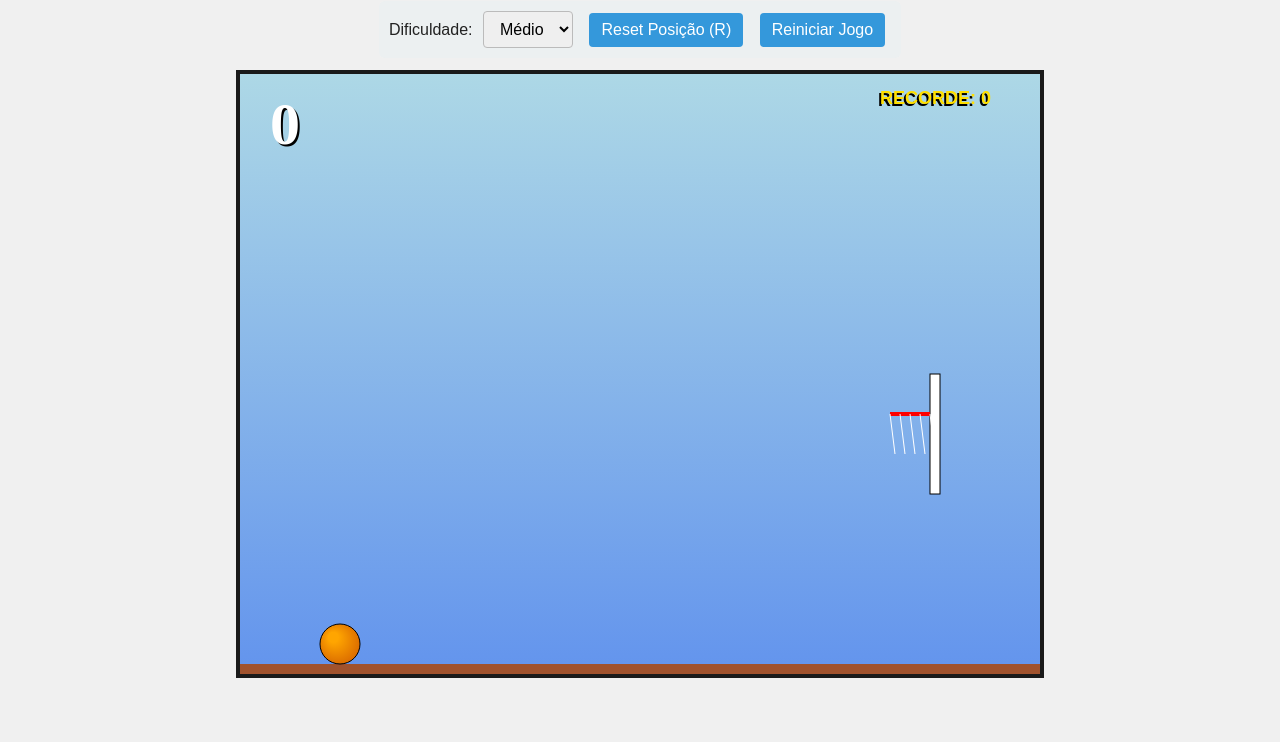
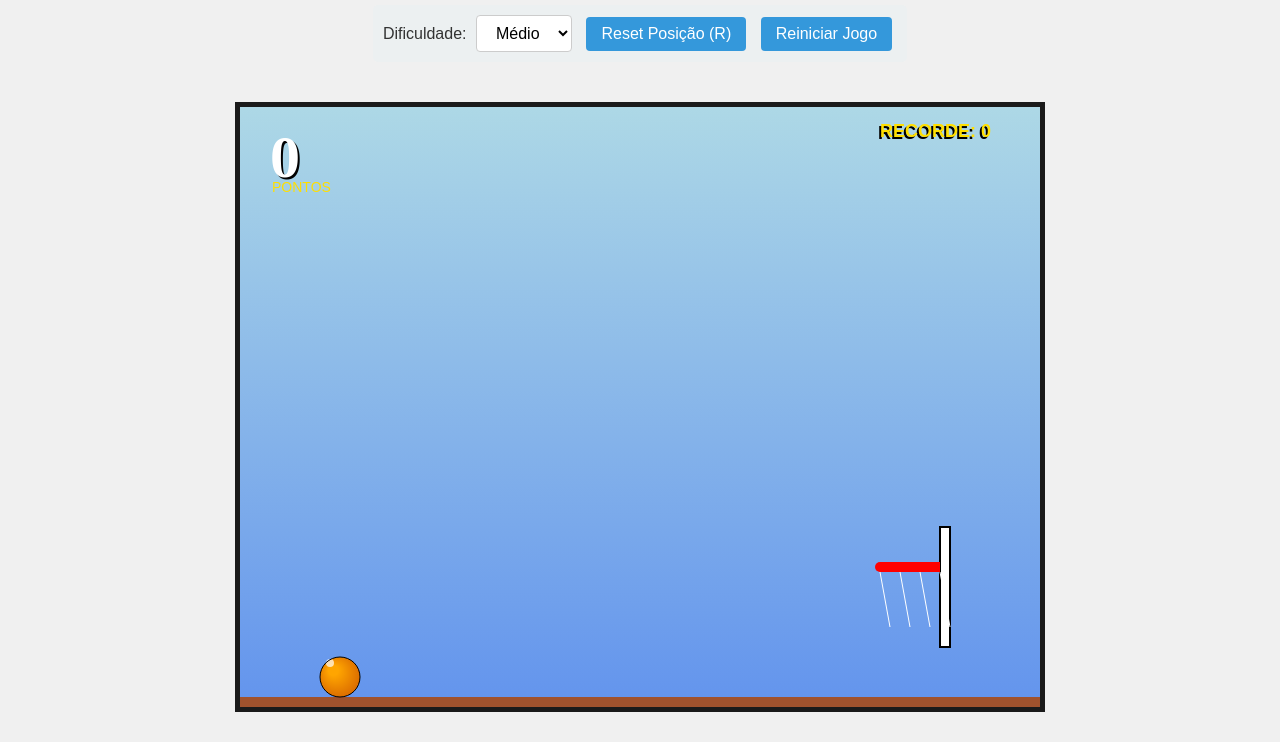
Before and after one commit to pcqvix1/basquete, a plain HTML site: page index.html in a window 1280 px wide. Shown: the part 58-800 px from the top of the page. Drawn offline with Linux system fonts and the light colour scheme.

Commit message:
Add files via upload

```diff
--- a/game.js
+++ b/game.js
@@ -1,4 +1,4 @@
-// game.js — Versão 8.0 (cesta fixa, aro realista, mira com bolinha)
+// game.js (Versão Final 6.0: Cesta fixa, mira funcionando, ponto correto)
 
 // ---------------------------------------------
 // 1. SETUP DO CANVAS E CONTEXTO
@@ -35,9 +35,9 @@ const CORES = {
 // 3. NÍVEL DE DIFICULDADE
 // ---------------------------------------------
 const NiveisDificuldade = {
-    FACIL: { fatorMira: 1.5, forcaMaxima: 40, erroLancamento: 0.05, coefRestituicaoMapa: 0.75 },
-    MEDIO: { fatorMira: 1.2, forcaMaxima: 35, erroLancamento: 0.08, coefRestituicaoMapa: 0.7 },
-    DIFICIL: { fatorMira: 1.0, forcaMaxima: 32, erroLancamento: 0.1, coefRestituicaoMapa: 0.6 }
+    FACIL: { fatorMira: 3.0, forcaMaxima: 50, erroLancamento: 0.0, coefRestituicaoMapa: 0.95 },
+    MEDIO: { fatorMira: 1.5, forcaMaxima: 35, erroLancamento: 0.0, coefRestituicaoMapa: 0.7 },
+    DIFICIL: { fatorMira: 0.5, forcaMaxima: 20, erroLancamento: 0.2, coefRestituicaoMapa: 0.4 }
 };
 
 let dificuldadeAtual = NiveisDificuldade.MEDIO;
@@ -71,12 +71,13 @@ class Cesto {
     constructor() {
         this.LARGURA_TABELA = 10;
         this.ALTURA_TABELA = 120;
-        this.POS_X = LARGURA - 110;
-        this.POS_Y = ALTURA - 300; // fixo no alto
-        this.ARO_LARGURA = RAIO_BOLA * 2;
-        this.ARO_Y = this.POS_Y + 40;
-        this.ARO_ESQ = this.POS_X - this.ARO_LARGURA;
-        this.ARO_DIR = this.POS_X;
+        this.POS_X = LARGURA - 100;
+        this.POS_Y = ALTURA_CHAO - this.ALTURA_TABELA - 50;
+        this.LARGURA_ARO = 60;
+        this.RAIO_ARO = 5;
+        this.aroY = this.POS_Y + 40;
+        this.aroLeftX = this.POS_X - this.LARGURA_ARO;
+        this.aroRightX = this.POS_X;
         this.passouPeloAroTopo = false;
     }
 
@@ -85,69 +86,47 @@ class Cesto {
         ctx.fillStyle = CORES.BRANCO;
         ctx.fillRect(this.POS_X, this.POS_Y, this.LARGURA_TABELA, this.ALTURA_TABELA);
         ctx.strokeStyle = CORES.PRETO;
+        ctx.lineWidth = 2;
         ctx.strokeRect(this.POS_X, this.POS_Y, this.LARGURA_TABELA, this.ALTURA_TABELA);
 
         // Aro
-        ctx.strokeStyle = "red";
-        ctx.lineWidth = 4;
+        ctx.fillStyle = 'red';
+        ctx.fillRect(this.aroLeftX, this.aroY - this.RAIO_ARO, this.LARGURA_ARO, this.RAIO_ARO * 2);
+
         ctx.beginPath();
-        ctx.moveTo(this.ARO_ESQ, this.ARO_Y);
-        ctx.lineTo(this.ARO_DIR, this.ARO_Y);
-        ctx.stroke();
+        ctx.arc(this.aroLeftX, this.aroY, this.RAIO_ARO, 0, Math.PI * 2);
+        ctx.fill();
 
         // Rede
-        ctx.strokeStyle = "#fff";
+        ctx.strokeStyle = '#FFFFFF';
         ctx.lineWidth = 1;
         ctx.beginPath();
-        for (let i = 0; i <= 4; i++) {
-            ctx.moveTo(this.ARO_ESQ + (i * (this.ARO_LARGURA / 4)), this.ARO_Y);
-            ctx.lineTo(this.ARO_ESQ + (i * (this.ARO_LARGURA / 4)) + 5, this.ARO_Y + 40);
+        for (let i = 0; i < 4; i++) {
+            ctx.moveTo(this.aroLeftX + (i * this.LARGURA_ARO / 3), this.aroY + this.RAIO_ARO);
+            ctx.lineTo(this.aroLeftX + (i * this.LARGURA_ARO / 3) + 10, this.aroY + 60);
         }
         ctx.stroke();
     }
 
     verificarColisao(bola) {
-        // colisão lateral da tabela
-        if (bola.x + RAIO_BOLA >= this.POS_X && bola.x < this.POS_X + this.LARGURA_TABELA &&
-            bola.y > this.POS_Y && bola.y < this.POS_Y + this.ALTURA_TABELA) {
-            bola.velX *= -coefRestituicaoMapa;
-            bola.x = this.POS_X - RAIO_BOLA;
-        }
-
-        // colisão lateral aro esquerdo
-        if (Math.abs(bola.x - this.ARO_ESQ) < RAIO_BOLA &&
-            Math.abs(bola.y - this.ARO_Y) < RAIO_BOLA) {
-            bola.x = this.ARO_ESQ - RAIO_BOLA;
-            bola.velX *= -0.6;
-        }
-
-        // colisão lateral aro direito
-        if (Math.abs(bola.x - this.ARO_DIR) < RAIO_BOLA &&
-            Math.abs(bola.y - this.ARO_Y) < RAIO_BOLA) {
-            bola.x = this.ARO_DIR + RAIO_BOLA;
-            bola.velX *= -0.6;
-        }
-
-        // chão, paredes e teto
-        if (bola.x - RAIO_BOLA < 0) {
-            bola.x = RAIO_BOLA;
-            bola.velX *= -coefRestituicaoMapa;
-        } else if (bola.x + RAIO_BOLA > LARGURA) {
-            bola.x = LARGURA - RAIO_BOLA;
-            bola.velX *= -coefRestituicaoMapa;
-        }
-        if (bola.y - RAIO_BOLA < 0) {
-            bola.y = RAIO_BOLA;
-            bola.velY *= -coefRestituicaoMapa;
+        const dist = Math.hypot(bola.x - (this.aroLeftX + this.LARGURA_ARO / 2), bola.y - this.aroY);
+        if (dist < RAIO_BOLA + this.RAIO_ARO) {
+            const angle = Math.atan2(bola.y - this.aroY, bola.x - (this.aroLeftX + this.LARGURA_ARO / 2));
+            bola.x = (this.aroLeftX + this.LARGURA_ARO / 2) + Math.cos(angle) * (RAIO_BOLA + this.RAIO_ARO);
+            bola.y = this.aroY + Math.sin(angle) * (RAIO_BOLA + this.RAIO_ARO);
+            const speed = Math.hypot(bola.velX, bola.velY);
+            const newAngle = angle + Math.PI;
+            bola.velX = Math.cos(newAngle) * speed * coefRestituicaoMapa;
+            bola.velY = Math.sin(newAngle) * speed * coefRestituicaoMapa;
         }
     }
 
     verificarPontuacao(bola) {
-        const dentroX = bola.x > this.ARO_ESQ && bola.x < this.ARO_DIR;
-        if (dentroX && bola.y - RAIO_BOLA < this.ARO_Y && bola.velY > 0) {
+        const noCaminhoCerto = bola.x > this.aroLeftX && bola.x < this.aroRightX;
+        if (noCaminhoCerto && bola.y - RAIO_BOLA < this.aroY && bola.velY > 0) {
             this.passouPeloAroTopo = true;
         }
-        if (this.passouPeloAroTopo && bola.y - RAIO_BOLA > this.ARO_Y + 10) {
+        if (this.passouPeloAroTopo && bola.y - RAIO_BOLA > this.aroY + this.RAIO_ARO) {
             this.passouPeloAroTopo = false;
             return true;
         }
@@ -160,14 +139,14 @@ class Cesto {
 // ---------------------------------------------
 class Bola {
     constructor(x, y, coefRestituicaoChao) {
-        this.inicioX = x;
-        this.inicioY = y;
         this.x = x;
         this.y = y;
         this.velX = 0;
         this.velY = 0;
         this.emMovimento = false;
         this.coefRestituicaoChao = coefRestituicaoChao;
+        this.inicioX = x;
+        this.inicioY = y;
     }
 
     lancar(vx, vy) {
@@ -191,6 +170,17 @@ class Bola {
                 this.velY = 0;
             }
         }
+        if (this.x - RAIO_BOLA <= 0) {
+            this.x = RAIO_BOLA;
+            this.velX *= -coefRestituicaoMapa;
+        } else if (this.x + RAIO_BOLA >= LARGURA) {
+            this.x = LARGURA - RAIO_BOLA;
+            this.velX *= -coefRestituicaoMapa;
+        }
+        if (this.y - RAIO_BOLA <= 0) {
+            this.y = RAIO_BOLA;
+            this.velY *= -coefRestituicaoMapa;
+        }
     }
 
     desenhar() {
@@ -202,21 +192,29 @@ class Bola {
             ctx.ellipse(this.x + 5, ALTURA_CHAO - raioSombra / 4, raioSombra * 2, raioSombra / 4, 0, 0, Math.PI * 2);
             ctx.fill();
         }
-
-        // Bola
-        const grad = ctx.createRadialGradient(
+        // Corpo da bola
+        const gradiente = ctx.createRadialGradient(
             this.x - RAIO_BOLA / 3, this.y - RAIO_BOLA / 3, 5,
             this.x, this.y, RAIO_BOLA * 1.5
         );
-        grad.addColorStop(0, CORES.LARANJA_CLARO);
-        grad.addColorStop(1, CORES.LARANJA_ESCURO);
-        ctx.fillStyle = grad;
+        gradiente.addColorStop(0, CORES.LARANJA_CLARO);
+        gradiente.addColorStop(1, CORES.LARANJA_ESCURO);
+        ctx.fillStyle = gradiente;
         ctx.beginPath();
         ctx.arc(this.x, this.y, RAIO_BOLA, 0, Math.PI * 2);
         ctx.fill();
 
+        // Brilho
+        ctx.fillStyle = 'rgba(255,255,255,0.7)';
+        ctx.beginPath();
+        ctx.arc(this.x - RAIO_BOLA * 0.5, this.y - RAIO_BOLA * 0.7, RAIO_BOLA * 0.2, 0, Math.PI * 2);
+        ctx.fill();
+
+        // Contorno
         ctx.strokeStyle = CORES.PRETO;
         ctx.lineWidth = 1;
+        ctx.beginPath();
+        ctx.arc(this.x, this.y, RAIO_BOLA, 0, Math.PI * 2);
         ctx.stroke();
     }
 
@@ -257,24 +255,26 @@ function gameLoop(currentTime) {
 // 9. DESENHO
 // ---------------------------------------------
 function desenhar() {
-    ctx.clearRect(0, 0, LARGURA, ALTURA);
+    ctx.clearRect(0,0,LARGURA,ALTURA);
     desenharAmbienteJS();
 
     if (aPrepararLancamento && posRatoInicio && posRatoAtual && !bola.emMovimento) {
         desenharLinhaMiraJS();
     }
 
-    cesto.desenhar();
-    bola.desenhar();
+    if (cesto) cesto.desenhar();
+    if (bola) bola.desenhar();
+
     desenharPlacarJS();
 }
 
 function desenharAmbienteJS() {
-    const grad = ctx.createLinearGradient(0,0,0,ALTURA_CHAO);
-    grad.addColorStop(0, CORES.AZUL_CEU_CLARO);
-    grad.addColorStop(1, CORES.AZUL_CEU_ESCURO);
-    ctx.fillStyle = grad;
+    const gradiente = ctx.createLinearGradient(0,0,0,ALTURA_CHAO);
+    gradiente.addColorStop(0, CORES.AZUL_CEU_CLARO);
+    gradiente.addColorStop(1, CORES.AZUL_CEU_ESCURO);
+    ctx.fillStyle = gradiente;
     ctx.fillRect(0,0,LARGURA,ALTURA_CHAO);
+
     ctx.fillStyle = CORES.CHAO_ESCURO;
     ctx.fillRect(0, ALTURA_CHAO, LARGURA, 10);
 }
@@ -283,18 +283,22 @@ function desenharPlacarJS() {
     ctx.fillStyle = CORES.PRETO;
     ctx.font = "bold 18px Arial";
     ctx.fillText(`RECORDE: ${recorde}`, LARGURA - 162, 32);
+
     ctx.fillStyle = CORES.DESTAQUE_PLACA;
     ctx.fillText(`RECORDE: ${recorde}`, LARGURA - 160, 30);
+
     ctx.fillStyle = CORES.PRETO;
     ctx.font = "bold 60px SansSerif";
     ctx.fillText(`${pontuacao}`, 32, 72);
+
     ctx.fillStyle = CORES.BRANCO;
     ctx.fillText(`${pontuacao}`, 30, 70);
+
+    ctx.fillStyle = CORES.DESTAQUE_PLACA;
+    ctx.font = "14px Arial";
+    ctx.fillText("PONTOS", 32, 85);
 }
 
-// ---------------------------------------------
-// 10. LINHA DE MIRA
-// ---------------------------------------------
 function desenharLinhaMiraJS() {
     const dx = posRatoAtual.x - posRatoInicio.x;
     const dy = posRatoAtual.y - posRatoInicio.y;
@@ -302,35 +306,39 @@ function desenharLinhaMiraJS() {
     const yAlvo = bola.y + dy * fatorForcaMira;
     const yLimitado = Math.max(50, yAlvo);
 
-    const vel = FisicaUtil.calcularVelocidadeParaAlvo(bola.x, bola.y, xAlvo, yLimitado, TEMPO_DE_VOO);
-    let xTemp = bola.x, yTemp = bola.y, vx = vel.x, vy = vel.y;
+    const velocidade = FisicaUtil.calcularVelocidadeParaAlvo(bola.x, bola.y, xAlvo, yLimitado, TEMPO_DE_VOO);
+
+    let xTemp = bola.x, yTemp = bola.y;
+    let vxTemp = velocidade.x, vyTemp = velocidade.y;
 
     ctx.strokeStyle = CORES.BRANCO;
     ctx.setLineDash([4,4]);
     ctx.lineWidth = 2;
     ctx.beginPath();
     ctx.moveTo(xTemp, yTemp);
-    for (let t = 0; t < TEMPO_DE_VOO; t++) {
-        vy += G;
-        xTemp += vx;
-        yTemp += vy;
+
+    for (let t=0; t<TEMPO_DE_VOO; t++) {
+        vyTemp += G;
+        xTemp += vxTemp;
+        yTemp += vyTemp;
+
         ctx.lineTo(xTemp, yTemp);
-        if (yTemp >= ALTURA_CHAO) break;
+        if (yTemp >= ALTURA_CHAO - RAIO_BOLA || xTemp <=0 || xTemp >= LARGURA || yTemp <=0) break;
     }
     ctx.stroke();
     ctx.setLineDash([]);
 
-    // bolinha da mira (ponta)
-    ctx.fillStyle = "yellow";
+    ctx.fillStyle = 'red';
     ctx.beginPath();
-    ctx.arc(xTemp, yTemp, 5, 0, Math.PI * 2);
+    ctx.arc(xTemp, yTemp, 4,0,Math.PI*2);
     ctx.fill();
 }
 
 // ---------------------------------------------
-// 11. ATUALIZAÇÃO
+// 10. ATUALIZAR
 // ---------------------------------------------
 function atualizar() {
+    if (bola && cesto && bola.emMovimento) {
         bola.atualizarPosicao();
         cesto.verificarColisao(bola);
 
@@ -340,75 +348,83 @@ function atualizar() {
             bola.reiniciar();
         }
     }
+}
 
 // ---------------------------------------------
-// 12. INPUT
+// 11. INPUT
 // ---------------------------------------------
-canvas.addEventListener('mousedown', (e) => {
-    const r = canvas.getBoundingClientRect();
-    const x = e.clientX - r.left;
-    const y = e.clientY - r.top;
-    if (!bola.emMovimento && Math.hypot(x - bola.x, y - bola.y) < RAIO_BOLA * 2) {
+canvas.addEventListener('mousedown', (e)=>{
+    const rect = canvas.getBoundingClientRect();
+    const mouseX = e.clientX - rect.left;
+    const mouseY = e.clientY - rect.top;
+
+    if (!bola.emMovimento && Math.hypot(mouseX - bola.x, mouseY - bola.y) < RAIO_BOLA*2) {
         aPrepararLancamento = true;
-        posRatoInicio = { x, y };
+        posRatoInicio = {x:mouseX, y:mouseY};
     }
 });
 
-canvas.addEventListener('mouseup', (e) => {
-    if (!aPrepararLancamento) return;
+canvas.addEventListener('mouseup', (e)=>{
+    if (aPrepararLancamento) {
         aPrepararLancamento = false;
-    const r = canvas.getBoundingClientRect();
-    const x = e.clientX - r.left;
-    const y = e.clientY - r.top;
-    const dx = x - posRatoInicio.x;
-    const dy = y - posRatoInicio.y;
+        const rect = canvas.getBoundingClientRect();
+        const mouseX = e.clientX - rect.left;
+        const mouseY = e.clientY - rect.top;
+
+        const dx = mouseX - posRatoInicio.x;
+        const dy = mouseY - posRatoInicio.y;
+
         const xAlvo = bola.x + dx * fatorForcaMira;
         const yAlvo = bola.y + dy * fatorForcaMira;
         const yLimitado = Math.max(50, yAlvo);
-    const vel = FisicaUtil.calcularVelocidadeParaAlvo(bola.x, bola.y, xAlvo, yLimitado, TEMPO_DE_VOO);
 
-    let fx = vel.x;
-    let fy = vel.y;
-    if (erroLancamento > 0) {
-        const erro = Math.random() * 2 * erroLancamento - erroLancamento;
-        fx *= (1 + erro);
-        fy *= (1 + erro * 0.5);
+        const velocidade = FisicaUtil.calcularVelocidadeParaAlvo(bola.x, bola.y, xAlvo, yLimitado, TEMPO_DE_VOO);
+
+        let forcaX = velocidade.x;
+        let forcaY = velocidade.y;
+
+        if (erroLancamento>0){
+            const fatorErro = Math.random()*2*erroLancamento - erroLancamento;
+            forcaX *= (1+fatorErro);
+            forcaY *= (1+fatorErro*0.5);
         }
 
-    const total = Math.hypot(fx, fy);
-    if (total > forcaMaxima) {
-        const fator = forcaMaxima / total;
-        fx *= fator;
-        fy *= fator;
+        const forcaTotal = Math.hypot(forcaX, forcaY);
+        if (forcaTotal > forcaMaxima){
+            const fatorAjuste = forcaMaxima / forcaTotal;
+            forcaX *= fatorAjuste;
+            forcaY *= fatorAjuste;
         }
 
-    if (total > 1) bola.lancar(fx, fy);
+        if (forcaTotal>1) bola.lancar(forcaX, forcaY);
+    }
 });
 
-canvas.addEventListener('mousemove', (e) => {
-    const r = canvas.getBoundingClientRect();
-    posRatoAtual = { x: e.clientX - r.left, y: e.clientY - r.top };
+canvas.addEventListener('mousemove',(e)=>{
+    const rect = canvas.getBoundingClientRect();
+    posRatoAtual = { x: e.clientX - rect.left, y: e.clientY - rect.top };
 });
 
-window.addEventListener('keydown', (e) => {
+window.addEventListener('keydown',(e)=>{
     if (e.key === 'r' || e.key === 'R') bola.reiniciar();
 });
 
 // ---------------------------------------------
-// 13. RECORDES
+// 12. RECORDES
 // ---------------------------------------------
 function carregarRecorde() {
-    const r = localStorage.getItem('basqueteRecorde');
-    recorde = r ? parseInt(r) : 0;
+    const rec = localStorage.getItem('basqueteRecorde');
+    recorde = rec ? parseInt(rec) : 0;
 }
-function salvarRecorde(novo) {
-    if (novo > recorde) {
-        recorde = novo;
+
+function salvarRecorde(novoRecorde){
+    if (novoRecorde>recorde){
+        recorde = novoRecorde;
         localStorage.setItem('basqueteRecorde', recorde);
     }
 }
 
 // ---------------------------------------------
-// 14. INÍCIO
+// 13. INICIAR JOGO
 // ---------------------------------------------
 iniciarJogo();
--- a/index.html
+++ b/index.html
@@ -1,30 +1,40 @@
 <!DOCTYPE html>
 <html lang="pt-BR">
 <head>
-  <meta charset="utf-8" />
-  <meta name="viewport" content="width=device-width,initial-scale=1" />
-  <title>Basquete JS - Física Aprimorada</title>
-  <link rel="stylesheet" href="style.css" />
+    <meta charset="UTF-8">
+    <meta name="viewport" content="width=device-width, initial-scale=1.0">
+    <title>Basquete JS - Jogue Online!</title>
+    <link rel="stylesheet" href="style.css">
+    <style>
+        /* Estilos embutidos para o canvas */
+        canvas {
+            border: 5px solid #1a1a1a;
+            display: block;
+            margin: 20px auto;
+            background: linear-gradient(#add8e6, #6495ed); /* Céu simplificado */
+        }
+    </style>
 </head>
 <body>
+
     <header>
         <h1>Basquete Online</h1>
     </header>
 
     <div id="controles">
         <label for="dificuldade">Dificuldade:</label>
-    <select id="dificuldade">
+        <select id="dificuldade" onchange="mudarDificuldade(this.value)">
             <option value="FACIL">Fácil</option>
             <option value="MEDIO" selected>Médio</option>
             <option value="DIFICIL">Difícil</option>
         </select>
-
-    <button id="resetPos">Reset Posição (R)</button>
-    <button id="reiniciarTudo">Reiniciar Jogo</button>
+        <button onclick="reiniciarBola()">Reset Posição (R)</button>
+        <button onclick="reiniciarTudo()">Reiniciar Jogo</button>
     </div>
 
     <canvas id="gameCanvas" width="800" height="600"></canvas>
 
     <script src="game.js"></script>
+
 </body>
 </html>
--- a/style.css
+++ b/style.css
@@ -1,40 +1,53 @@
 /* style.css */
-* { box-sizing: border-box; }
 body {
-  font-family: Arial, sans-serif;
+    font-family: 'Arial', sans-serif;
+    background-color: #f0f0f0;
+    color: #333;
+    text-align: center;
     margin: 0;
-  background: #f0f0f0;
-  color: #222;
-  text-align: center;
+    padding: 0;
 }
+
 header {
-  background: #34495e;
-  color: #fff;
+    background-color: #34495e;
+    color: white;
     padding: 10px 0;
     margin-bottom: 10px;
 }
-h1 { margin: 0; font-size: 1.6rem; }
+
+h1 {
+    margin: 0;
+    font-size: 1.8em;
+}
+
 #controles {
+    margin-bottom: 20px;
+    padding: 10px;
+    background-color: #ecf0f1;
+    border-radius: 5px;
     display: inline-block;
-  background: #ecf0f1;
-  padding: 10px;
-  border-radius: 6px;
-  margin-bottom: 12px;
 }
+
 #controles select, #controles button {
-  padding: 8px 12px;
-  margin: 0 6px;
+    padding: 8px 15px;
+    margin: 0 5px;
+    border: none;
     border-radius: 4px;
-  border: 1px solid #bbb;
-  font-size: 1rem;
     cursor: pointer;
+    font-size: 1em;
 }
-#controles button { background: #3498db; color: white; border: none; }
-#controles button:hover { background: #2980b9; }
 
-canvas {
-  display: block;
-  margin: 0 auto 30px auto;
-  border: 4px solid #1a1a1a;
-  background: transparent;
+#controles button {
+    background-color: #3498db;
+    color: white;
+    transition: background-color 0.3s;
 }
+
+#controles button:hover {
+    background-color: #2980b9;
+}
+
+#controles select {
+    background-color: white;
+    border: 1px solid #ccc;
+}
```
Lines whose indentation alone changed are shown as unchanged.
